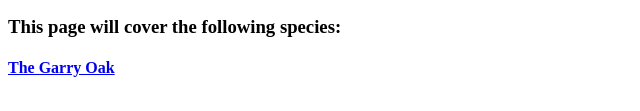
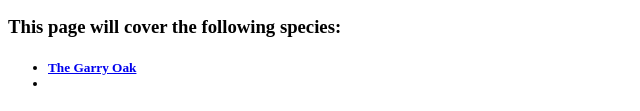
Before and after one commit to kimdelacruz/oaktreesfacts, a plain HTML site: page index.html in a window 1280 px wide. Shown: the part 784-895 px from the top of the page, 0-640 px from the left. Drawn offline with Linux system fonts and the light colour scheme.

Commit message:
Add index.html

```diff
--- a/index.html
+++ b/index.html
@@ -11,7 +11,10 @@
     <p> The second greatest area of oak diversity is China, with approximately 100 species.</p>
     <p> </p>
     <p> <h3> This page will cover the following species: <h3></h3> </p>
-    <body><H4><p> <a href="../oaktreesfacts/garryoak.html"> The Garry Oak </a> </p> </H4>
-
+    <body>
+        <h5><ul>
+            <li><a href="../oaktreesfacts/garryoak.html"> The Garry Oak </a></li>
+            <li></li>
+         </h5></ul>
     </body>
 </html>
```
